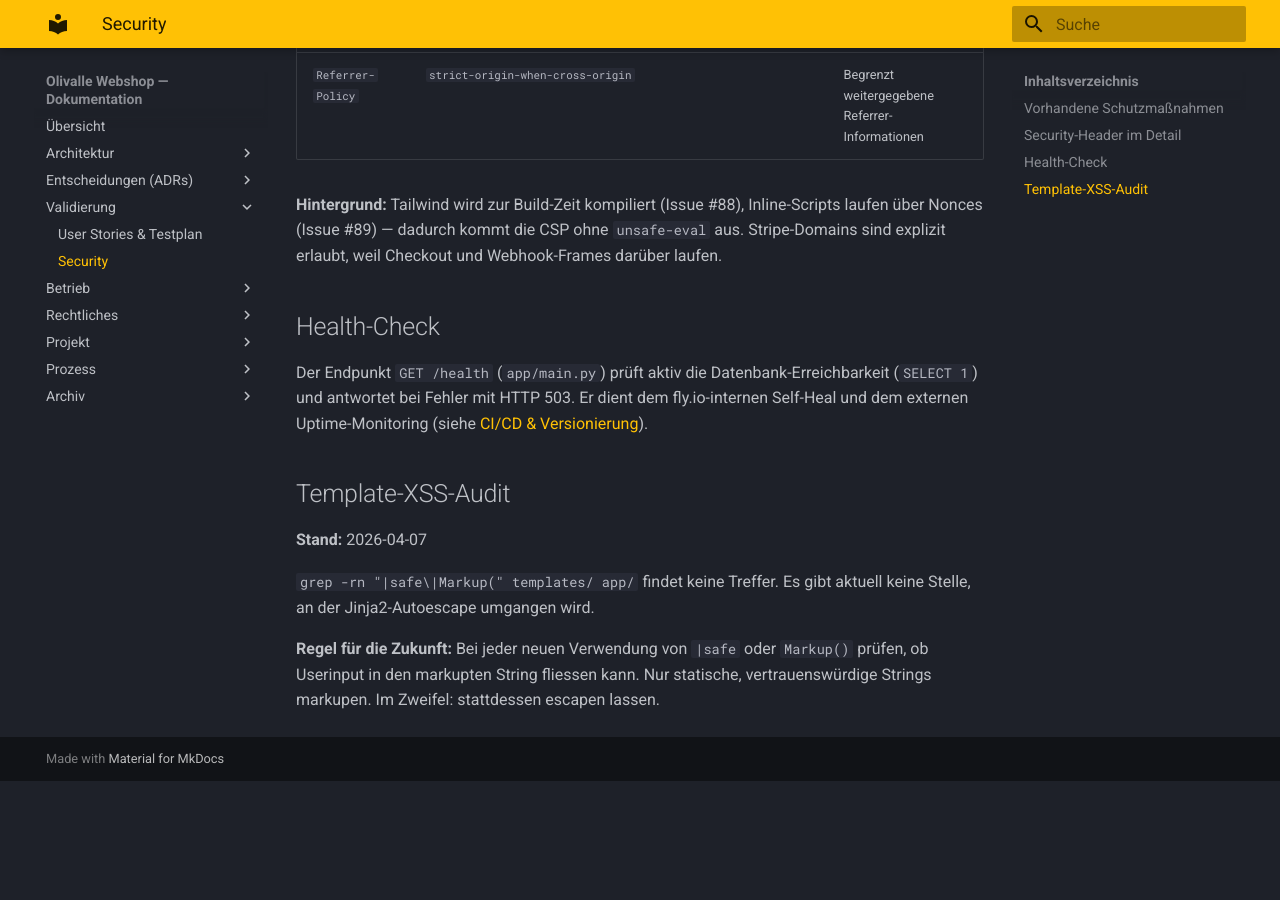
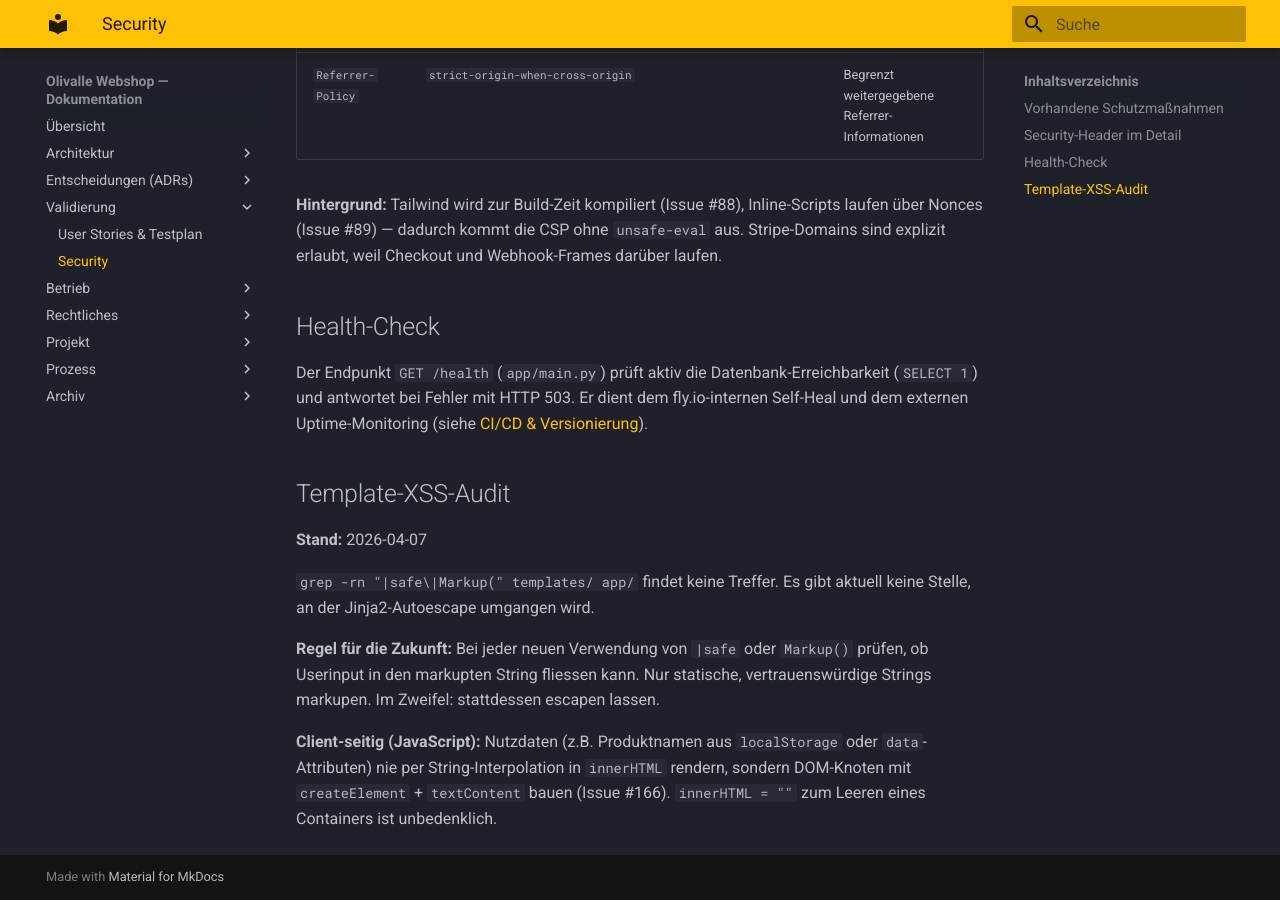
Before and after one commit to konstantinniedermann/olivalle-webshop, an MkDocs documentation site: the page built from docs/security.md, in a window 1280 px wide and 900 px high, scrolled down 1455 px. Built offline with MkDocs 1.6.1 and Material for MkDocs 9.7.7, drawn with Linux system fonts in a browser that asks for light colours; before the commit the page ends 2236 px from its top, so only the background shows below that.

Commit message:
docs: Client-seitige DOM-XSS-Regel im Security-Audit ergänzen (#166)
Co-Authored-By: Claude Fable 5 <noreply@anthropic.com>

```diff
--- a/docs/security.md
+++ b/docs/security.md
@@ -46,3 +46,9 @@ aktuell keine Stelle, an der Jinja2-Autoescape umgangen wird.
 `Markup()` prüfen, ob Userinput in den markupten String fliessen kann.
 Nur statische, vertrauenswürdige Strings markupen. Im Zweifel: stattdessen
 escapen lassen.
+
+**Client-seitig (JavaScript):** Nutzdaten (z.B. Produktnamen aus
+`localStorage` oder `data`-Attributen) nie per String-Interpolation in
+`innerHTML` rendern, sondern DOM-Knoten mit `createElement` +
+`textContent` bauen (Issue #166). `innerHTML = ""` zum Leeren eines
+Containers ist unbedenklich.
```
